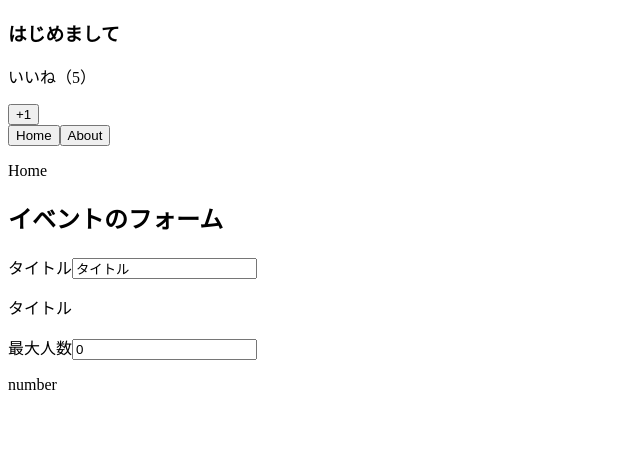
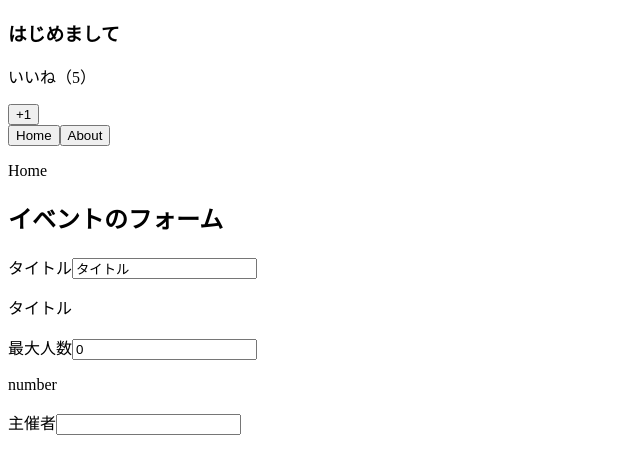
Before and after one commit to harukoya/sample-vue, a Vue app: page / in a window 1280 px wide. Shown: the top 474 px of the page, without its empty margins (0-640 px from the left). Built offline with nearby package versions, Linux system fonts and the light colour scheme.

Commit message:
trim修飾子で空白を取り除く

```diff
--- a/src/App.vue
+++ b/src/App.vue
@@ -24,6 +24,12 @@
              v-model.number="eventData.maxNumber"
       >
       <p>{{ typeof eventData.maxNumber }}</p>
+      <label for="host">主催者</label>
+      <input type='text'
+             id='host'
+             v-model.trim="eventData.host"
+      >
+      <p>{{ eventData.host }}</p>
     </div>
   </div>
 </template>
@@ -40,7 +46,8 @@ export default {
       currentComponent: 'Home',
       eventData: {
         title: "タイトル",
-        maxNumber: 0
+        maxNumber: 0,
+        host: ''
       }
     }
   },
```
